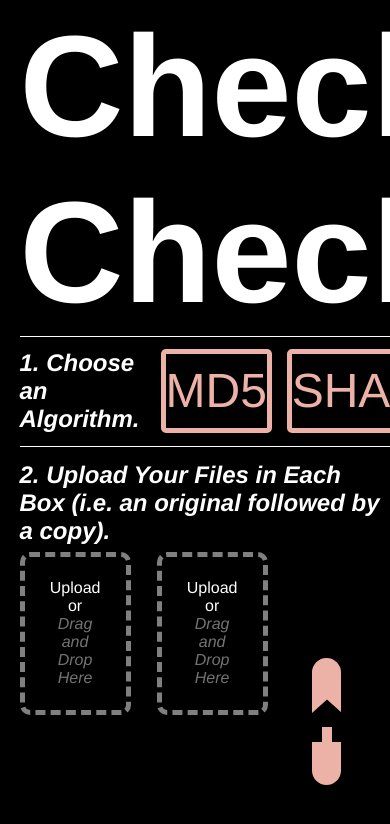
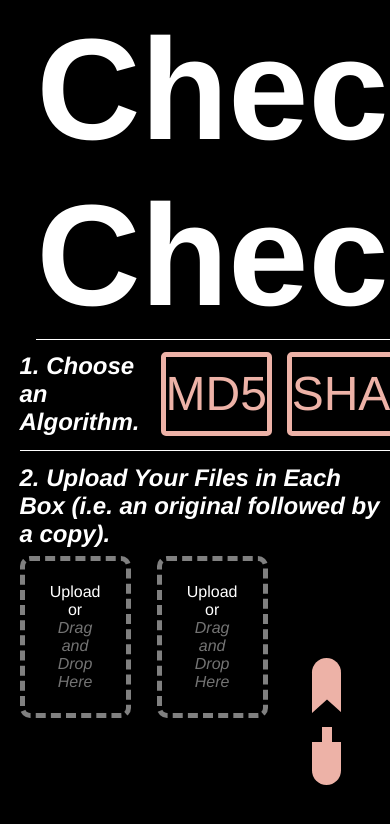
Before and after one commit to kazdj21/react-checksum-checker, a React (Create React App) app: page / in a window 390 px wide. Shown: the top 824 px of the page. Built offline with nearby package versions, Linux system fonts and the light colour scheme.

Commit message:
Updated manifest.json and added responsiveness to Header.js

```diff
--- a/package.json
+++ b/package.json
@@ -14,7 +14,7 @@
     "md5": "^2.3.0",
     "react": "^18.2.0",
     "react-dom": "^18.2.0",
-    "react-scripts": "5.0.1",
+    "react-scripts": "^5.0.1",
     "web-vitals": "^2.1.4"
   },
   "scripts": {
--- a/src/components/Header.js
+++ b/src/components/Header.js
@@ -1,11 +1,16 @@
+import { Grid } from "@mui/material";
 
 function Header({ children, containerStyle, textStyle }) {
 
     return (
         <>
-            <div style={{...containerStyle}}>
-                <h1 style={{borderBottom: "1px solid white", color: "white", display: "inline-block",  ...textStyle}}>{children}</h1>
-            </div>
+            <Grid container>
+                <Grid item sm={6} md={12} lg={12}>
+                    <div style={{...containerStyle}}>
+                            <h1 style={{borderBottom: "1px solid white", color: "white", display: "inline-block",  ...textStyle}}>{children}</h1>
+                    </div>
+                </Grid>
+            </Grid>
         </>
     );
 
```
Also changed, not shown: public/manifest.json, 1 other file (tests, documents, lock files or other folders).
